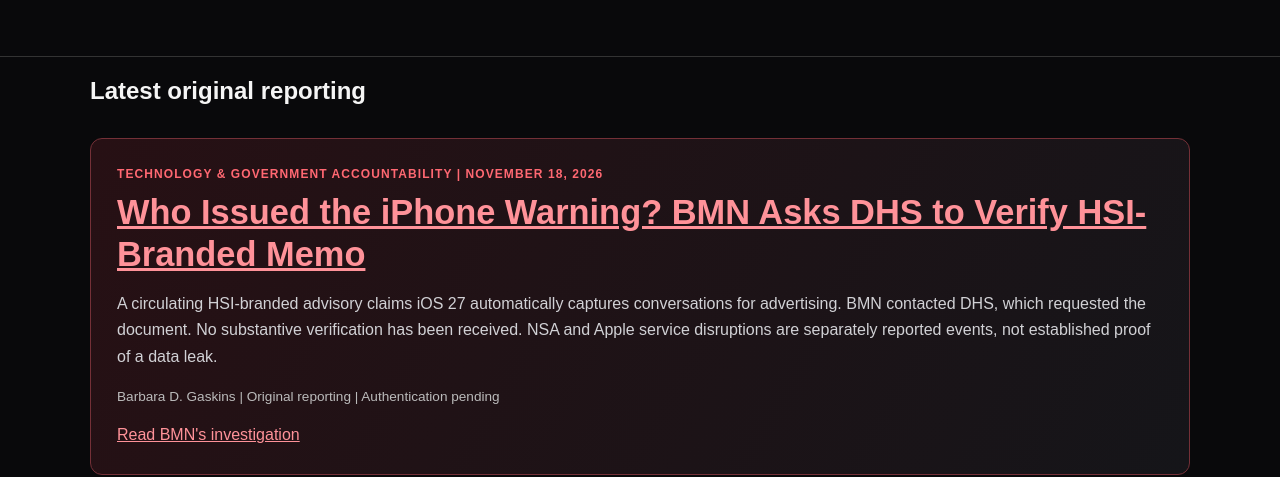
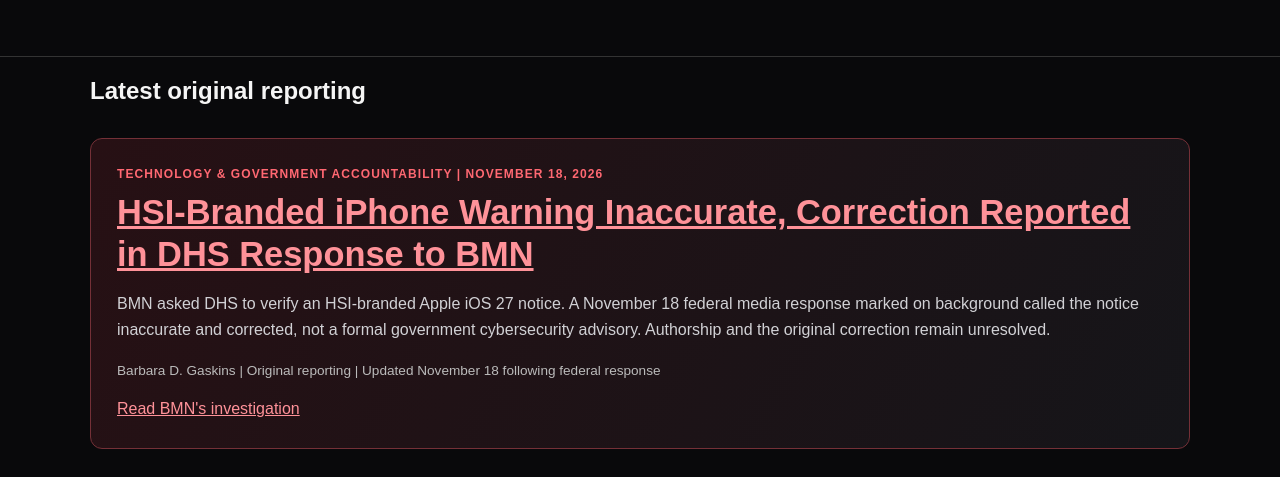
Before and after one commit to bdgaskins27889/bdgaskins27889.github.io, a plain HTML site: page bmn/news/index.html in a window 1280 px wide. Shown: the part 336-813 px from the top of the page. Drawn offline with Linux system fonts and the light colour scheme.

Commit message:
Update BMN newsroom listing after DHS background reply

```diff
--- a/bmn/news/index.html
+++ b/bmn/news/index.html
@@ -8,6 +8,6 @@
 <style>.feature{margin:32px 0;background:linear-gradient(120deg,#271014,#151519);border:1px solid #743037;border-radius:12px;padding:26px}.feature h2{font-size:clamp(1.6rem,3vw,2.15rem);margin:8px 0}.feature p{color:#d1d1d5}.feature a{color:#ff9299}.feature .small{font-size:.85rem;color:#bbb}.notice{margin-bottom:42px}</style></head>
 <body><header class="top"><div class="wrap"><a class="brand" href="../"><img src="../assets/bmn-logo.png" alt="BarbWire Media Network logo">BARBWIRE MEDIA NETWORK</a><nav class="nav" aria-label="Main navigation"><a href="../">Home</a><a href="./" aria-current="page">News</a><a href="../editorial-policy/">Standards</a><a href="../press/">Press</a><a href="../verify-BMN-001.html">Verify credential</a></nav></div></header>
 <main><section class="hero"><div class="wrap"><div class="eyebrow">Independent digital newsroom</div><h1>News & Original Reporting</h1><p class="lead">Reporting on local, national and international affairs, public accountability, technology, criminal justice, community violence intervention, public safety and culture.</p></div></section>
-<div class="wrap"><section aria-labelledby="latest"><h2 id="latest">Latest original reporting</h2><article class="feature"><div class="tag">Technology & Government Accountability | November 18, 2026</div><h2><a href="hsi-iphone-advisory-dhs-verification/">Who Issued the iPhone Warning? BMN Asks DHS to Verify HSI-Branded Memo</a></h2><p>A circulating HSI-branded advisory claims iOS 27 automatically captures conversations for advertising. BMN contacted DHS, which requested the document. No substantive verification has been received. NSA and Apple service disruptions are separately reported events, not established proof of a data leak.</p><p class="small">Barbara D. Gaskins | Original reporting | Authentication pending</p><a href="hsi-iphone-advisory-dhs-verification/">Read BMN's investigation</a></article></section>
+<div class="wrap"><section aria-labelledby="latest"><h2 id="latest">Latest original reporting</h2><article class="feature"><div class="tag">Technology & Government Accountability | November 18, 2026</div><h2><a href="hsi-iphone-advisory-dhs-verification/">HSI-Branded iPhone Warning Inaccurate, Correction Reported in DHS Response to BMN</a></h2><p>BMN asked DHS to verify an HSI-branded Apple iOS 27 notice. A November 18 federal media response marked on background called the notice inaccurate and corrected, not a formal government cybersecurity advisory. Authorship and the original correction remain unresolved.</p><p class="small">Barbara D. Gaskins | Original reporting | Updated November 18 following federal response</p><a href="hsi-iphone-advisory-dhs-verification/">Read BMN's investigation</a></article></section>
 <section class="grid" aria-label="Coverage desks"><div class="card"><div class="tag">Accountability</div><h2>Government & public records</h2><p>Evidence-led reporting on public institutions, policy and public decisions.</p></div><div class="card"><div class="tag">Justice & Public Safety</div><h2><a href="community-violence-intervention/">Community Violence Intervention & Public Safety</a></h2><p>Distinct coverage of violence intervention, prevention, street outreach, funding, ethics and outcomes. <a href="community-violence-intervention/">Explore this desk</a>.</p></div><div class="card"><div class="tag">Technology</div><h2>Cybersecurity & public trust</h2><p>Verified facts, official records, privacy claims and accountability for technology disruptions.</p></div><div class="card"><div class="tag">Culture</div><h2>OG Files & hip-hop</h2><p>Interviews, history and cultural reporting.</p></div><div class="card"><div class="tag">Civic life</div><h2>Politics & public policy</h2><p>Local, national and international public policy and civic information.</p></div></section>
 <section class="notice"><strong>Editorial note:</strong> BMN distinguishes confirmed facts, reported allegations and unresolved questions. <a href="../editorial-policy/">Read our standards</a>.</section></div></main><footer><div class="wrap">© 2026 BarbWire Media Network | <a href="../editorial-policy/">Editorial standards</a> | <a href="../press/">Press</a></div></footer></body></html>
```
